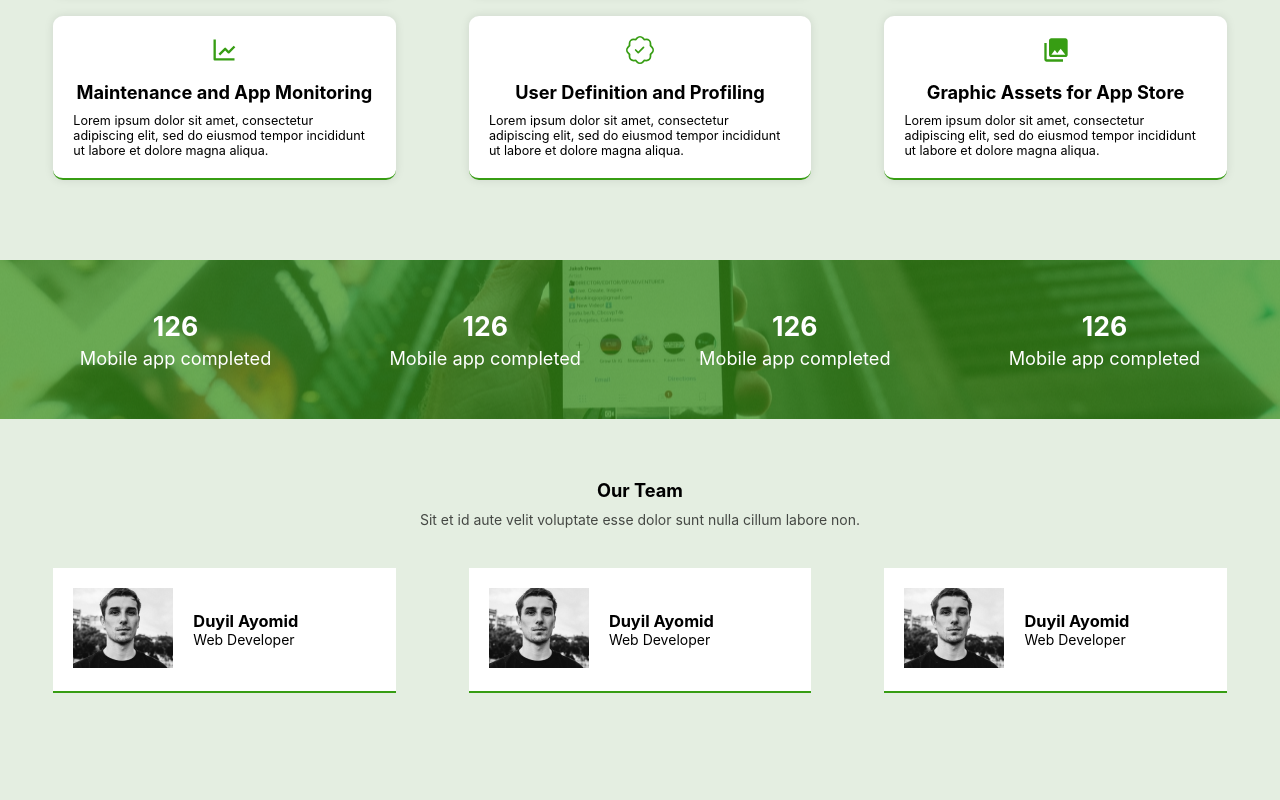
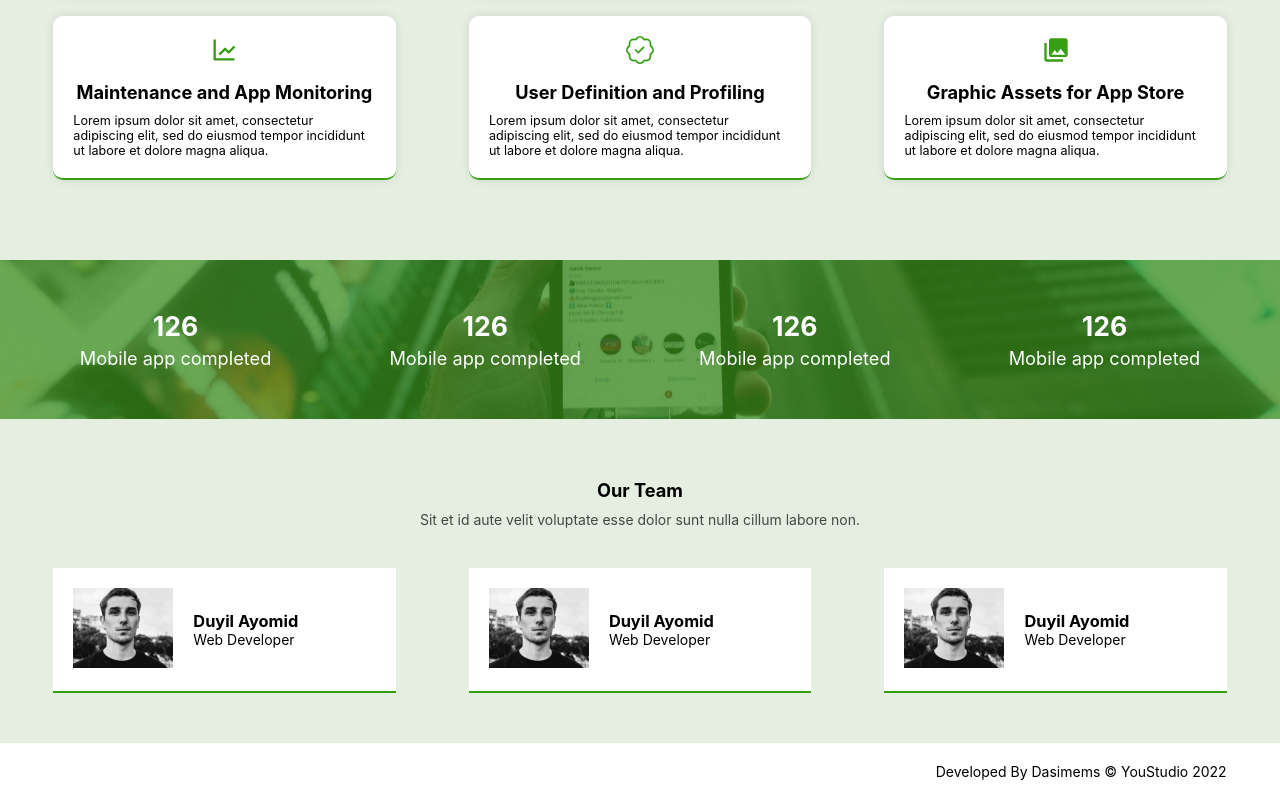
Before and after one commit to dasimems/port_f, a React (Create React App) app: page / in a window 1280 px wide. Shown: the part 2520-3320 px from the top of the page. Before the commit the page ends 3213 px from the top, so only its background shows below. Built offline with nearby package versions, Linux system fonts and the light colour scheme.

Commit message:
did the footer content

```diff
--- a/src/assets/styles/index.css
+++ b/src/assets/styles/index.css
@@ -81,6 +81,12 @@ body .header .header-container .header-inner-content .header-links li a {
 body .header .header-container .header-inner-content .header-links li a.border-link {
   border: 2px solid #379D13;
 }
+body .footer {
+  background: white;
+  margin-top: 50px;
+  padding: 20px 0px;
+}
 body .main-container {
   padding-top: 80px;
+  min-height: 100vh;
 }/*# sourceMappingURL=index.css.map */
--- a/src/assets/styles/index.scss
+++ b/src/assets/styles/index.scss
@@ -54,8 +54,16 @@ body{
 
     }
 
+    .footer{
+        background: white;
+        margin-top: 50px;
+        padding: 20px 0px;
+
+    }
+
     .main-container{
         padding-top: getMeasurement("headerHeight");
+        min-height: 100vh;
 
     }
 }
--- a/src/components/Footer.jsx
+++ b/src/components/Footer.jsx
@@ -1,10 +1,22 @@
 import React from 'react'
+import {Row, Col } from "antd"
 
 const Footer = () => {
   return (
-    <div>
+    <>
 
-    </div>
+        <Row justify="center" className="footer">
+            <Col span={22} className="footer-container">
+                <Row justify="space-between" className='footer-content'>
+                    <ul className='social-links'></ul>
+
+                    <p className="copyright">Developed By Dasimems &copy; YouStudio 2022</p>
+                </Row>
+            </Col>
+
+        </Row>
+
+    </>
   )
 }
 
```
Also changed, not shown: 1 other file (tests, documents, lock files or other folders).
